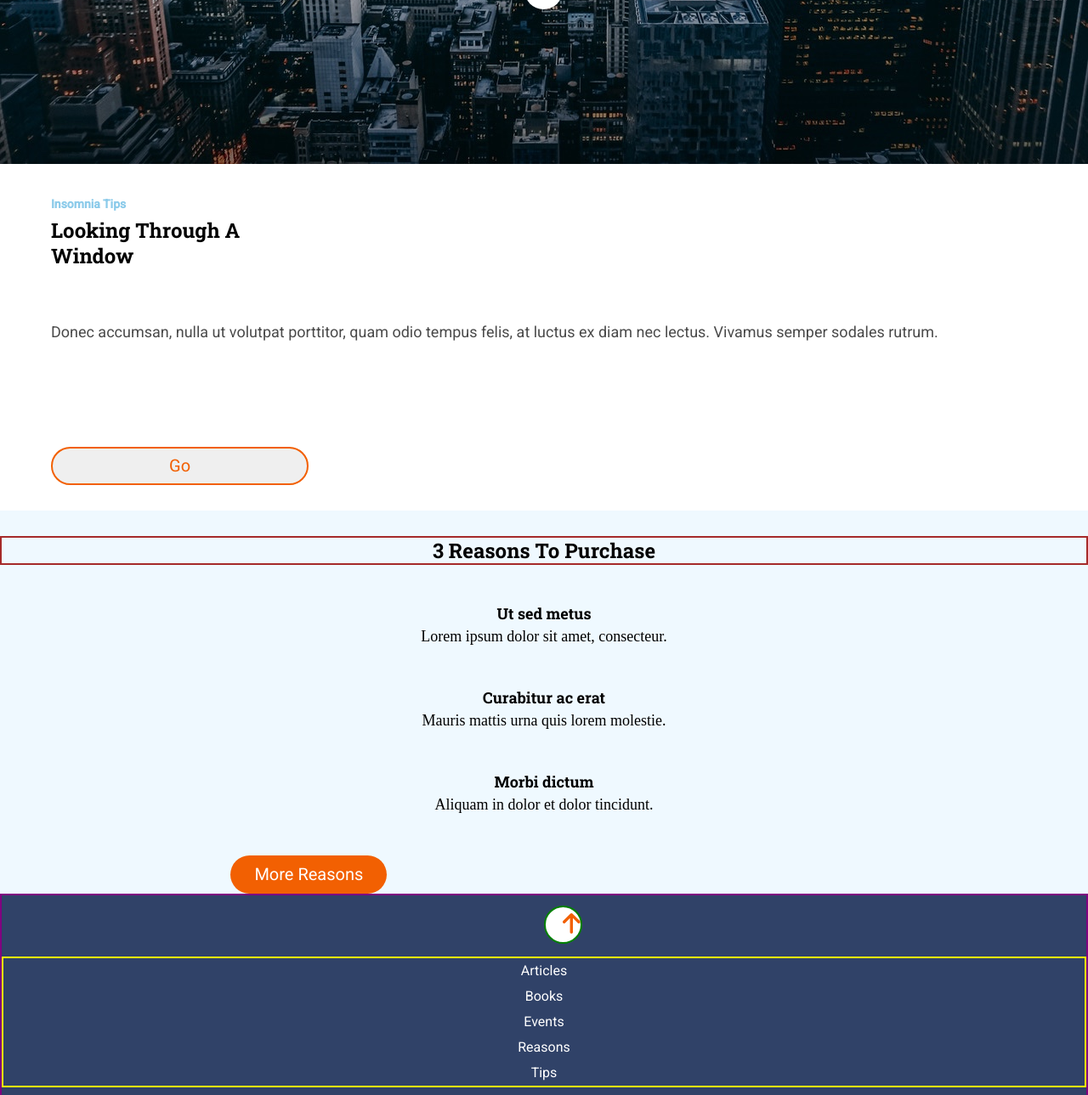
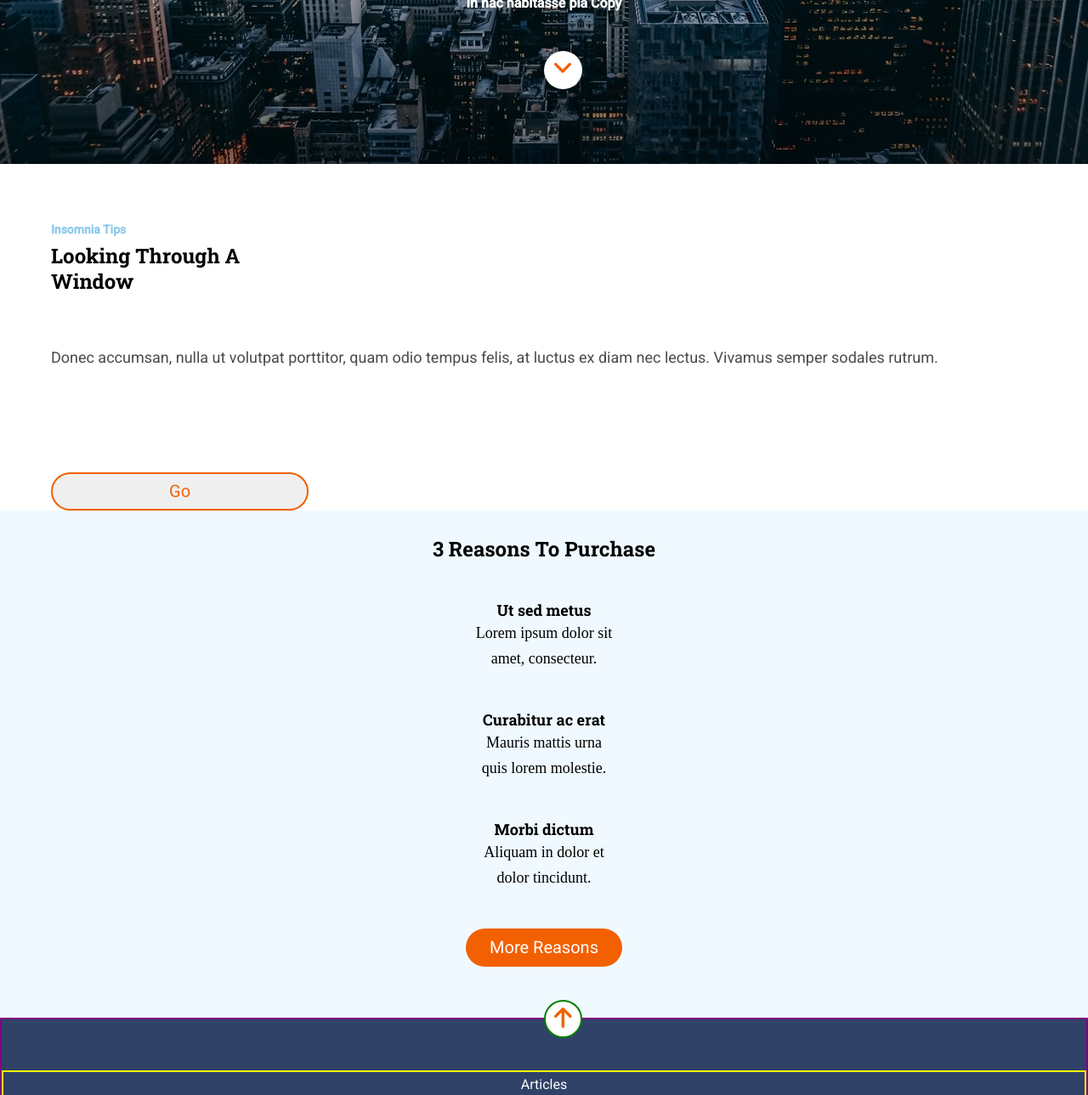
Before and after one commit to Aleha20/my_first_web_HTML-CSS, a website: page src/html/index.html in a window 1280 px wide. Shown: the part 575-1864 px from the top of the page at 85% size. Drawn offline with nearby package versions, Linux system fonts and the light colour scheme; files that its build step writes are made by us from their sources; files whose address does not match are found by name.

Commit message:
add aling items

```diff
--- a/src/html/partials/footer.html
+++ b/src/html/partials/footer.html
@@ -1,12 +1,14 @@
 <footer class="container4">
-  <a href="#Anonymous-Proxy" name="main-page" title="Página-principal">
-    <small class="scroll-up">
-      <img
-        class="ico-scroll-up"
-        src="./assets/images/ico-arrow.svg"
-        alt="Vuelve al inicio de la página"
-      />
-    </small>
+  <a
+    class="scroll-up"
+    href="#Anonymous-Proxy"
+    name="main-page"
+    title="Página-principal"
+  >
+    <img
+      src="./assets/images/ico-arrow.svg"
+      alt="Vuelve al inicio de la página"
+    />
   </a>
   <nav class="container__resourcers">
     <a
--- a/src/html/partials/header.html
+++ b/src/html/partials/header.html
@@ -1,23 +1,28 @@
 <header class="container0">
   <section class="container1">
-    <nav class="menu-container">
+    <nav class="menu-container1">
       <a href="https://adalab.es/" title="Página de adalab" target="blank">
-        <img class="ico-menu" src="./assets/images/ico-menu.svg" alt="ico-menu" />
+        <img
+          class="ico-menu"
+          src="./assets/images/ico-menu.svg"
+          alt="ico-menu"
+        />
       </a>
     </nav>
     <div>
       <h1 id="Anonymous-Proxy" class="titlecontainer">Anonymous Proxy</h1>
       <h2 class="subtitle">In hac habitasse pla Copy</h2>
-    <a href="#reasons-to-buy" name="3reason" title="Main-menu">
-    <small class="go-down">
+      <a
+        class="go-down"
+        href="#reasons-to-buy"
+        name="3reason"
+        title="Main-menu"
+      >
         <img
-        class="ico-scroll-down"
           src="./assets/images/ico-scroll-down.svg"
           alt="Va a la sección 3 reasons to purchase"
         />
-    </small>
       </a>
     </div>
   </section>
-  </section>
 </header>
--- a/src/html/partials/main.html
+++ b/src/html/partials/main.html
@@ -7,14 +7,17 @@
         Donec accumsan, nulla ut volutpat porttitor, quam odio tempus felis, at
         luctus ex diam nec lectus. Vivamus semper sodales rutrum.
       </p>
-    <div>
-    <a class="link1" href="https://adalab.es/" title="Página de Adalab" target="blank">
-
+    </div>
+    <a
+      class="link1"
+      href="https://adalab.es/"
+      title="Página de Adalab"
+      target="blank"
+    >
       <input class="letsGo" type="submit" value="Go" />
     </a>
-  </div>
   </section>
-  <section id="reasons-to-buy" class="container3">
+  <section class="container3" id="reasons-to-buy">
     <h2 class="why">3 Reasons to purchase</h2>
     <div class="articles">
       <article>
@@ -37,8 +40,12 @@
       </article>
     </div>
     <div>
-  <a class="link2" href="https://adalab.es/" title="Página de Adalab" target="blank">
-
+      <a
+        class="link2"
+        href="https://adalab.es/"
+        title="Página de Adalab"
+        target="blank"
+      >
         <input class="more-buttom" type="submit" value="More Reasons" />
       </a>
     </div>
--- a/src/scss/layout/_footer.scss
+++ b/src/scss/layout/_footer.scss
@@ -1,6 +1,6 @@
 .container4 {
   width: 100%;
-  height: 465px;
+  // height: 465px;
   background-color: #304268;
   font-family: "Roboto", sans-serif;
   color: #ffffff;
@@ -11,6 +11,7 @@
   justify-content: center;
   text-align: center;
   line-height: 30px;
+  position: relative;
 }
 .container__resourcers {
   border: 2px solid yellow;
@@ -46,19 +47,15 @@
 .heart {
   color: #f26002;
 }
-
 .scroll-up {
-  align-items: center;
   position: absolute;
+  top: -23px;
+  left: 50%;
   background-color: #ffffff;
   width: 45px;
   height: 45px;
   border: 2px solid green;
   border-radius: 50%;
+  text-align: center;
+  padding: 7px;
 }
-.ico-scroll-up {
-  position: relative;
-  top: 7px;
-  left: 10px;
-  align-items: center;
-}
--- a/src/scss/layout/_header.scss
+++ b/src/scss/layout/_header.scss
@@ -4,17 +4,12 @@
   background-image: url("../images/cover.jpg");
   background-color: rgba(255, 255, 255, 0.5);
   background-repeat: no-repeat;
-}
-
-.container1 {
-  width: 100%;
-  height: 568px;
   display: flex;
   flex-direction: column;
   justify-content: center;
   align-items: center;
 }
-.menu-container {
+.menu-container1 {
   width: 44px;
   height: 44px;
   position: fixed;
@@ -29,7 +24,6 @@
 }
 .titlecontainer {
   margin: 284px 15px 10px 15px;
-  border: 2px solid blue;
   width: 290px;
   height: 110px;
   font-family: "Roboto Slab", serif;
@@ -40,15 +34,15 @@
 }
 
 .subtitle {
-  width: 290px;
+  width: 90.6%;
   height: 21px;
-  margin: 10px 15px 143px 15px;
+  margin: 10px 15px 45px 15px;
   font-family: "Roboto", sans-serif;
   font-size: 16px;
   color: #ffffff;
   text-align: center;
-  border: 2px solid yellow;
 }
+
 .go-down {
   width: 45px;
   height: 45px;
@@ -56,13 +50,6 @@
   border-radius: 50%;
   align-items: center;
   position: absolute;
-  margin: -27px 137px;
+  left: 50%;
+  padding: 12px;
 }
-
-.ico-scroll-down {
-  width: 20px;
-  height: 12px;
-  align-items: center;
-  margin-left: 10px;
-  margin-top: 14px;
-}
--- a/src/scss/main.scss
+++ b/src/scss/main.scss
@@ -13,9 +13,9 @@
   background-color: #ffffff;
 }
 .tips {
-  width: 90px;
+  width: 28.1%;
   height: 30px;
-  // margin-top: 30px;
+  margin-top: 30px;
   margin-left: 4.68%;
   margin-right: 67.1%;
   margin-bottom: 1px;
@@ -42,6 +42,7 @@
   height: 120px;
   margin-top: 15px;
   margin-left: 4.68%;
+  margin-bottom: 30px;
   margin-right: 4.68%;
   font-family: "Roboto", sans-serif;
   font-size: 18px;
@@ -55,7 +56,7 @@
   border: 2px solid #f26002;
   margin-left: 4.68%;
   margin-right: 71.56%;
-  margin-top: 30px;
+  margin-bottom: 30px;
   font-family: "Roboto", sans-serif;
   color: #f26002;
   font-size: 20px;
@@ -72,14 +73,13 @@
 }
 .container3 {
   width: 100%;
-  // height: 376px;
   background-color: #eff9ff;
   display: flex;
   flex-direction: column;
   justify-content: center;
+  align-items: center;
 }
 .why {
-  border: 2px solid brown;
   font-family: "Roboto Slab", serif;
   font-size: 24px;
   line-height: 30px;
@@ -147,8 +147,7 @@
   border-radius: 22.5px;
   background-color: #f26002;
   align-items: center;
-  margin-left: 21.2%;
-  margin-right: 21.2%;
+  margin-bottom: 60px;
   font-family: "Roboto", sans-serif;
   color: #ffffff;
   font-size: 20px;
```
Lines whose indentation alone changed are shown as unchanged.
